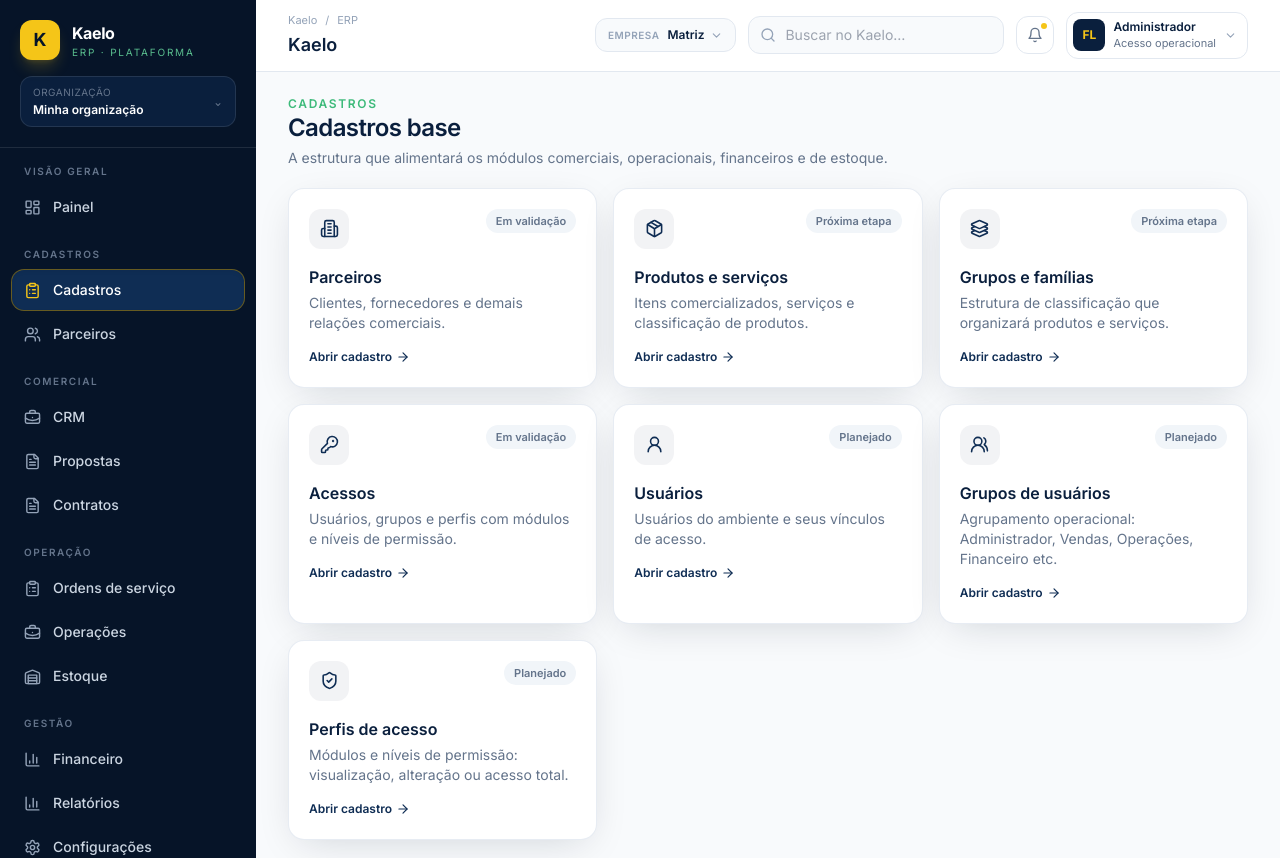
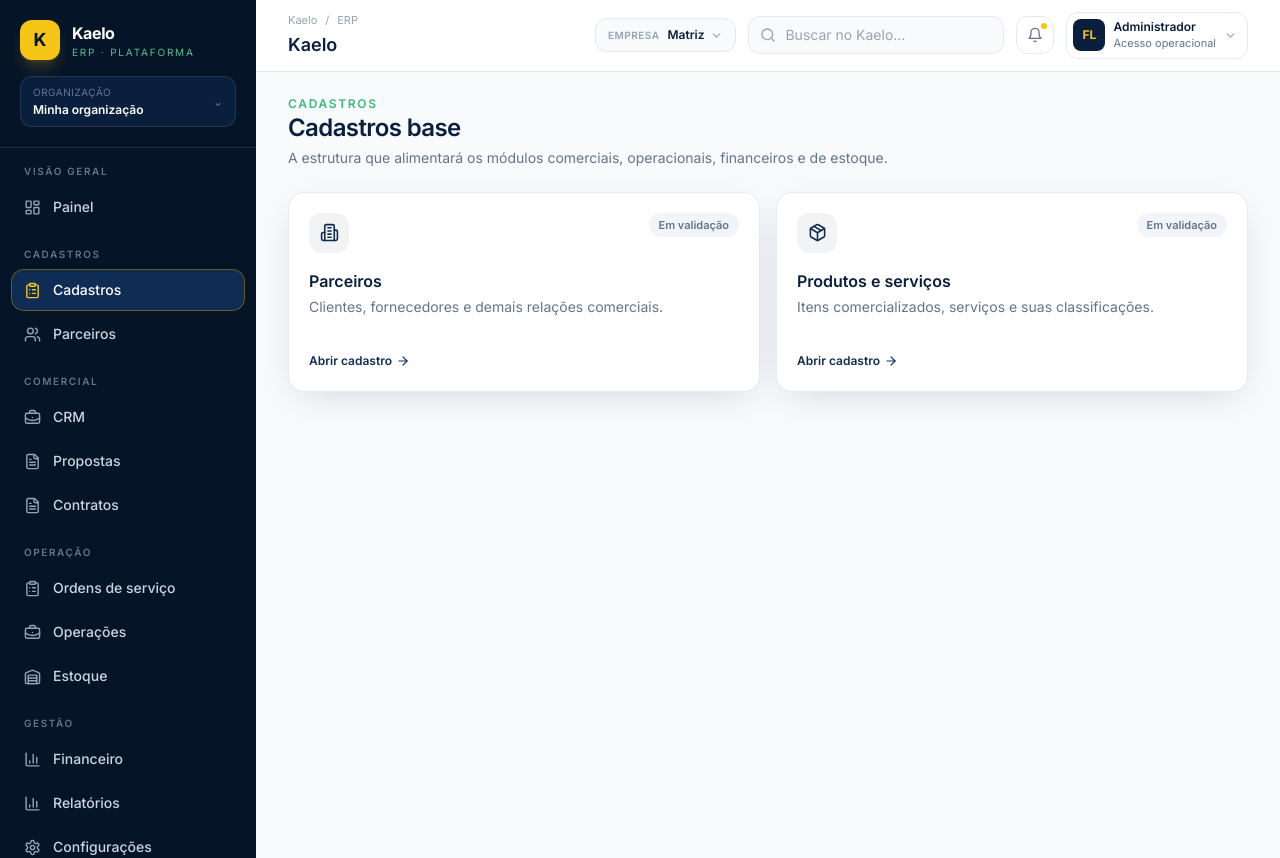
Before and after one commit to consultorfernandolima-cmyk/kaelo, a React (Vite) app: page /cadastros in a window 1280 px wide. Shown: the top 858 px of the page. Built offline with nearby package versions, Linux system fonts and the light colour scheme.

Commit message:
refactor: organizar cadastros por grupos principais

```diff
--- a/src/modules/cadastros/CadastrosPage.jsx
+++ b/src/modules/cadastros/CadastrosPage.jsx
@@ -1,34 +1,46 @@
 import { Link } from 'react-router-dom'
-import { ArrowRight, Building2, Package, UsersRound, ShieldCheck, UserRound, Layers3, KeyRound } from 'lucide-react'
+import { ArrowRight, Building2, Package } from 'lucide-react'
 
 const cards = [
-  { title: 'Parceiros', description: 'Clientes, fornecedores e demais relações comerciais.', path: '/clientes', icon: Building2, status: 'Em validação' },
-  { title: 'Produtos e serviços', description: 'Itens comercializados, serviços e classificação de produtos.', path: '/cadastros/produtos', icon: Package, status: 'Próxima etapa' },
-  { title: 'Grupos e famílias', description: 'Estrutura de classificação que organizará produtos e serviços.', path: '/cadastros/grupos-familias', icon: Layers3, status: 'Próxima etapa' },
-  { title: 'Acessos', description: 'Usuários, grupos e perfis com módulos e níveis de permissão.', path: '/cadastros/acessos', icon: KeyRound, status: 'Em validação' },
-  { title: 'Usuários', description: 'Usuários do ambiente e seus vínculos de acesso.', path: '/cadastros/usuarios', icon: UserRound, status: 'Planejado' },
-  { title: 'Grupos de usuários', description: 'Agrupamento operacional: Administrador, Vendas, Operações, Financeiro etc.', path: '/cadastros/grupos-usuarios', icon: UsersRound, status: 'Planejado' },
-  { title: 'Perfis de acesso', description: 'Módulos e níveis de permissão: visualização, alteração ou acesso total.', path: '/cadastros/perfis', icon: ShieldCheck, status: 'Planejado' },
+  {
+    title: 'Parceiros',
+    description: 'Clientes, fornecedores e demais relações comerciais.',
+    path: '/clientes',
+    icon: Building2,
+    status: 'Em validação',
+  },
+  {
+    title: 'Produtos e serviços',
+    description: 'Itens comercializados, serviços e suas classificações.',
+    path: '/cadastros/produtos',
+    icon: Package,
+    status: 'Em validação',
+  },
 ]
 
 export default function CadastrosPage() {
   return (
-    <section className="space-y-5">
+    <section className="space-y-6">
       <header>
         <p className="text-xs font-semibold uppercase tracking-[0.14em] text-solar-green">Cadastros</p>
         <h2 className="page-title">Cadastros base</h2>
         <p className="page-subtitle">A estrutura que alimentará os módulos comerciais, operacionais, financeiros e de estoque.</p>
       </header>
-      <div className="grid gap-4 md:grid-cols-2 xl:grid-cols-3">
+
+      <div className="grid gap-4 md:grid-cols-2">
         {cards.map(({ title, description, path, icon: Icon, status }) => (
           <Link key={path} to={path} className="surface-card group p-5 transition hover:-translate-y-0.5 hover:shadow-md">
             <div className="flex items-start justify-between">
-              <div className="flex h-10 w-10 items-center justify-center rounded-xl bg-navy-900/5 text-navy-800"><Icon size={19} /></div>
+              <div className="flex h-10 w-10 items-center justify-center rounded-xl bg-navy-900/5 text-navy-800">
+                <Icon size={19} />
+              </div>
               <span className="rounded-full bg-slate-100 px-2.5 py-1 text-[11px] font-semibold text-slate-500">{status}</span>
             </div>
             <h3 className="mt-4 font-semibold text-navy-900">{title}</h3>
             <p className="mt-1 min-h-10 text-sm leading-5 text-slate-500">{description}</p>
-            <div className="mt-4 inline-flex items-center gap-1 text-xs font-semibold text-navy-800">Abrir cadastro <ArrowRight size={14} /></div>
+            <div className="mt-4 inline-flex items-center gap-1 text-xs font-semibold text-navy-800">
+              Abrir cadastro <ArrowRight size={14} />
+            </div>
           </Link>
         ))}
       </div>
```
